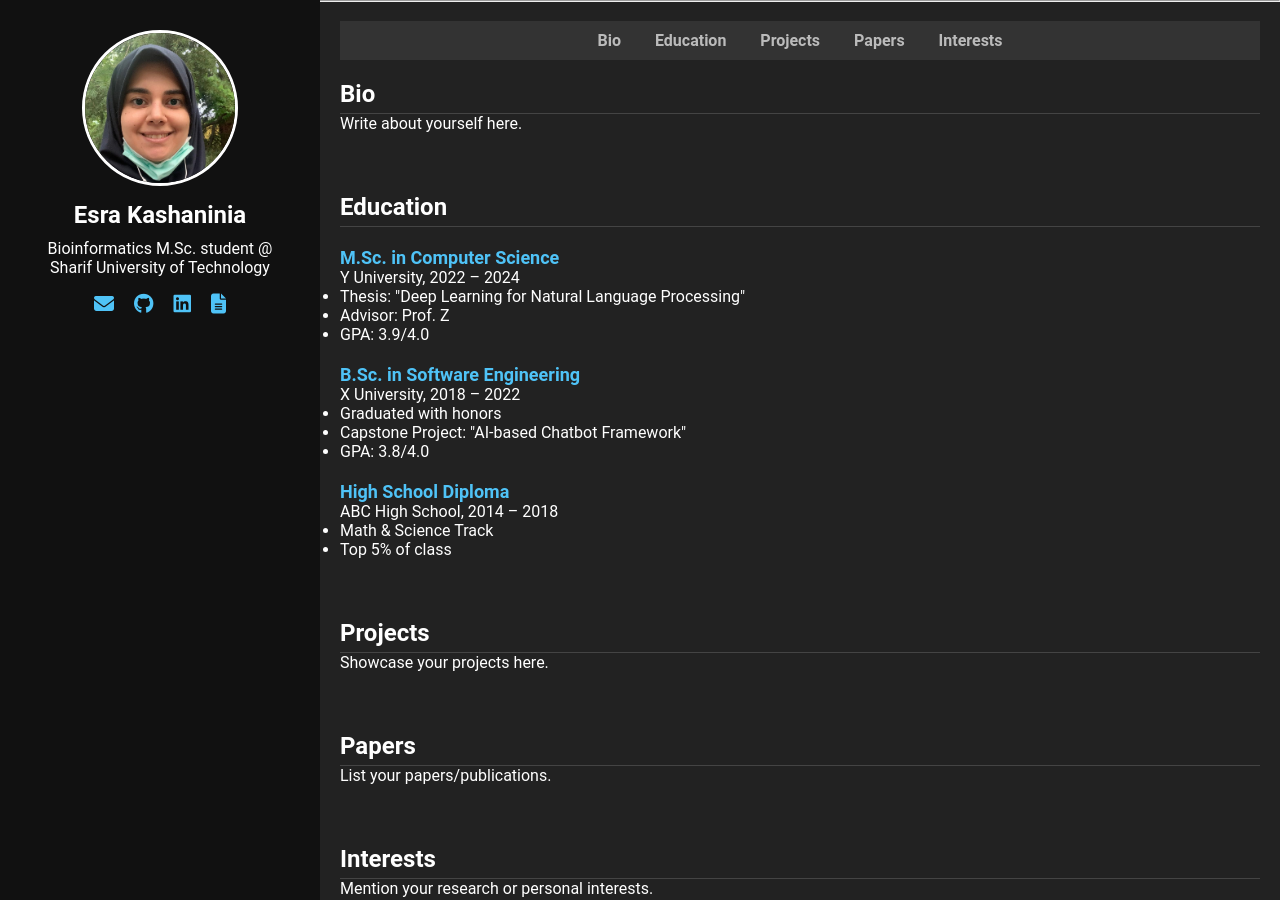
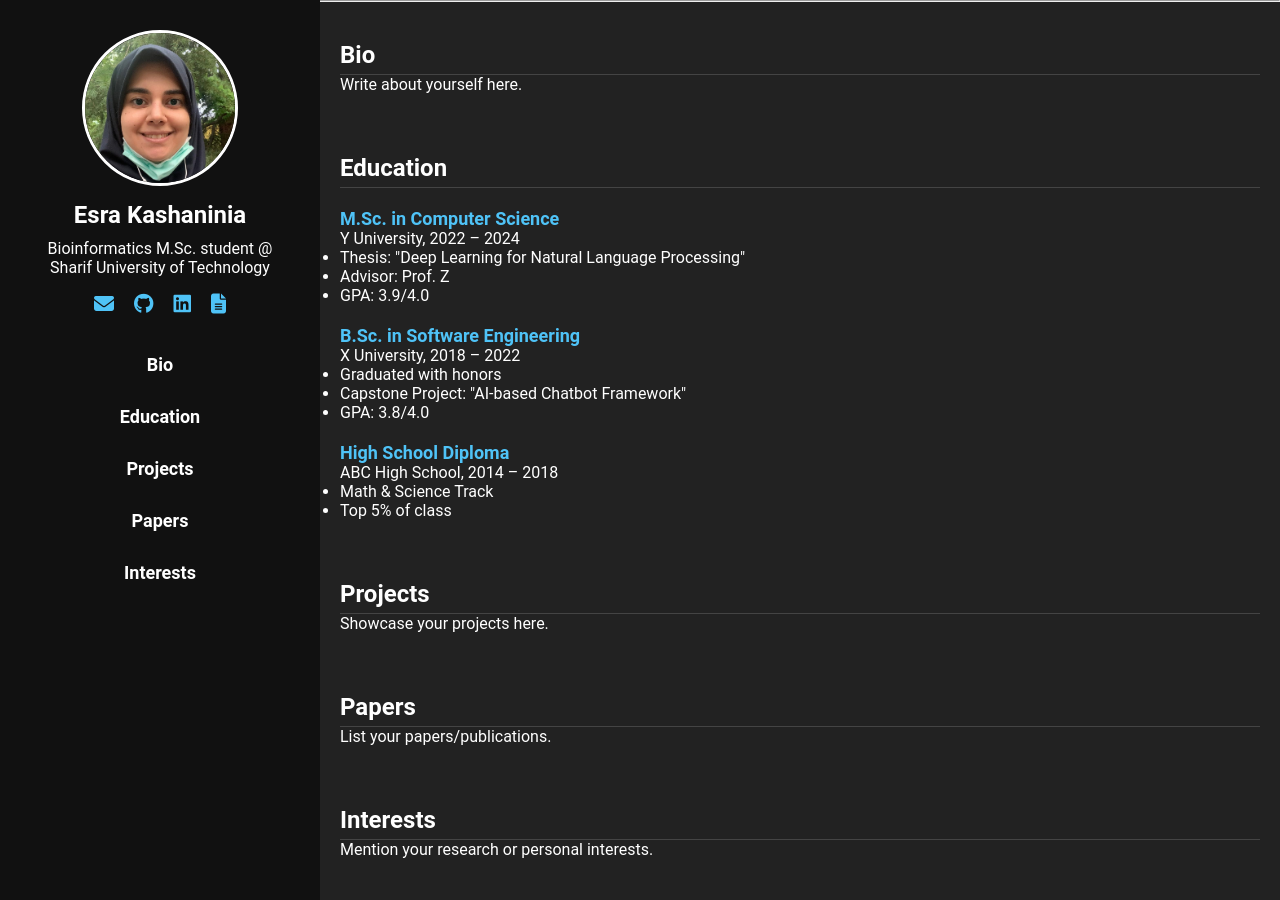
Before and after one commit to Esra-K/Esra-K.github.io, a Jekyll site: the page built from index.md, in a window 1280 px wide and 900 px high. Built offline with Jekyll 4.4.1, drawn with Linux system fonts in a browser that asks for light colours; our own code applies the rules of GitHub Pages for plain Markdown files.

Commit message:
moved navbar to side pane

```diff
--- a/assets/css/style.css
+++ b/assets/css/style.css
@@ -66,21 +66,21 @@ body, .sidebar, .main-content {
 .main-content {
   margin-left: 25%;  /* Match the sidebar width */
   padding: 20px;
-  padding-top: 0px; /* trying to fix white sidebar */
+  padding-top: 20px; /* trying to fix white sidebar */
   flex: 1;
   background-color: #222;
   color: white;
 }
 
-.navbar {
+/* .navbar {
   background-color: #333;
   padding: 10px 0;
-  /* the following two remove space above navbar */
-  margin: 0;              /* ← Remove any margin */
+  margin: 0;
   border: none;
   margin-bottom: 20px;
   text-align: center;
 }
+
 
 .navbar a {
   color: #bbb;
@@ -91,7 +91,34 @@ body, .sidebar, .main-content {
 
 .navbar a:hover {
   color: #fff;
+} */
+
+.sidebar-nav {
+  margin-top: 30px;
+  display: flex;
+  flex-direction: column;    /* vertical stacking */
+  align-items: center;       /* center links horizontally */
+  gap: 15px;                 /* space between links */
 }
+
+.sidebar-nav a {
+  color: white;
+  text-decoration: none;
+  font-size: 18px;
+  font-weight: 600;
+  padding: 8px 12px;
+  border-radius: 4px;
+  width: 100%;               /* full width of sidebar */
+  text-align: center;
+  transition: background-color 0.3s ease;
+}
+
+.sidebar-nav a:hover,
+.sidebar-nav a:focus {
+  background-color: #4FC3F7;
+  color: #111;
+}
+
 
 section {
   margin-bottom: 60px;
--- a/index.md
+++ b/index.md
@@ -26,18 +26,24 @@ layout: default
           <i class="fas fa-file-alt"></i>
         </a>
       </div>
-
-     </div>
+    </div>
+      <nav class="sidebar-nav">
+        <a href="#bio">Bio</a>
+        <a href="#education">Education</a>
+        <a href="#projects">Projects</a>
+        <a href="#papers">Papers</a>
+        <a href="#interests">Interests</a>
+      </nav>
   </div>
 
   <div class="main-content">
-    <nav class="navbar">
+    <!-- <nav class="navbar">
       <a href="#bio">Bio</a>
       <a href="#education">Education</a>
       <a href="#projects">Projects</a>
       <a href="#papers">Papers</a>
       <a href="#interests">Interests</a>
-    </nav>
+    </nav> -->
 
     <section id="bio"><h2>Bio</h2><p>Write about yourself here.</p></section>
     <section id="education">
```
